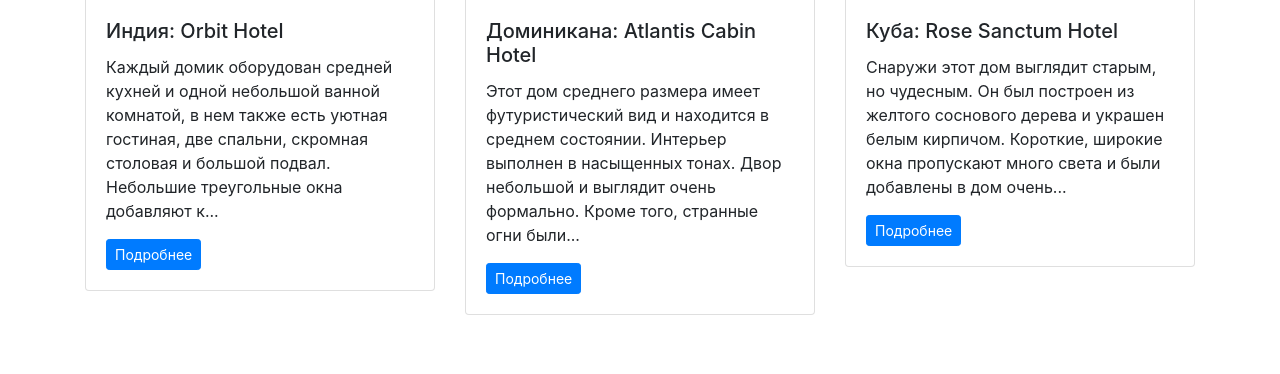
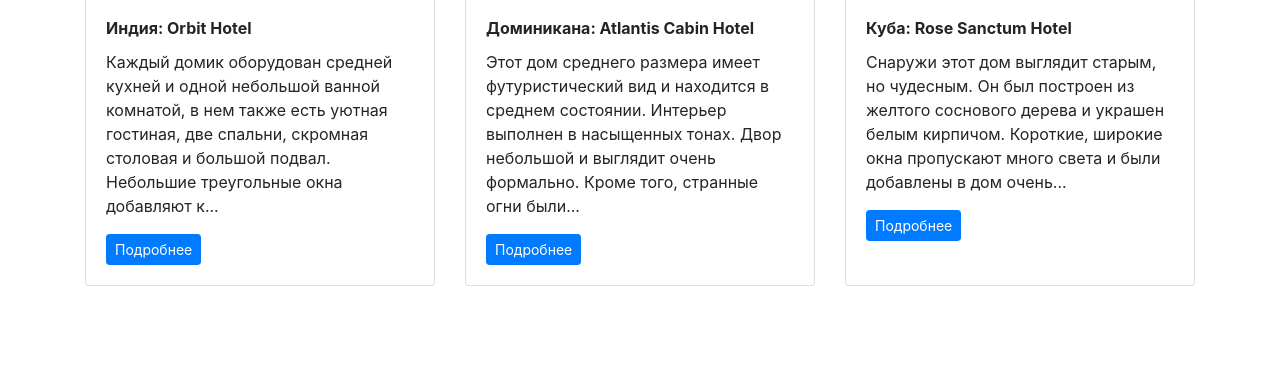
Before and after one commit to veffhz/stepik-travel-project, a Flask app: page /from/msk in a window 1280 px wide. Shown: the part 426-800 px from the top of the page. Run offline with Flask 2, Linux system fonts and the light colour scheme; some libraries are stand-ins or nearby versions.

Commit message:
Added flex, strong font, h6.

```diff
--- a/application/templates/direction.html
+++ b/application/templates/direction.html
@@ -17,11 +17,11 @@
 
 <div class="row mt-5" data-test="cards">
     {% for tour_id, tour in tours.items() %}
-    <div class="col-4" data-test="card">
+    <div class="col-4 d-flex" data-test="card">
         <div class="card mb-3">
             <img src="{{ tour.picture }}" class="card-img-top" width="300" height="200" data-test="picture">
-            <div class="card-body">
-                <h5 class="card-title">{{ tour.country }}: {{ tour.title }}</h5>
+            <div class="card-body flex-column">
+                <h6 class="card-title"><strong>{{ tour.country }}: {{ tour.title }}</strong></h6>
                 <p class="card-text">{{ tour.description | truncate(200, false) }}</p>
                 <a href="/tours/{{ tour_id }}" class="btn btn-sm btn-primary" data-test="tourlink">Подробнее</a>
             </div>
```
Also changed, not shown: application/templates/index.html (+4 -4 lines).
